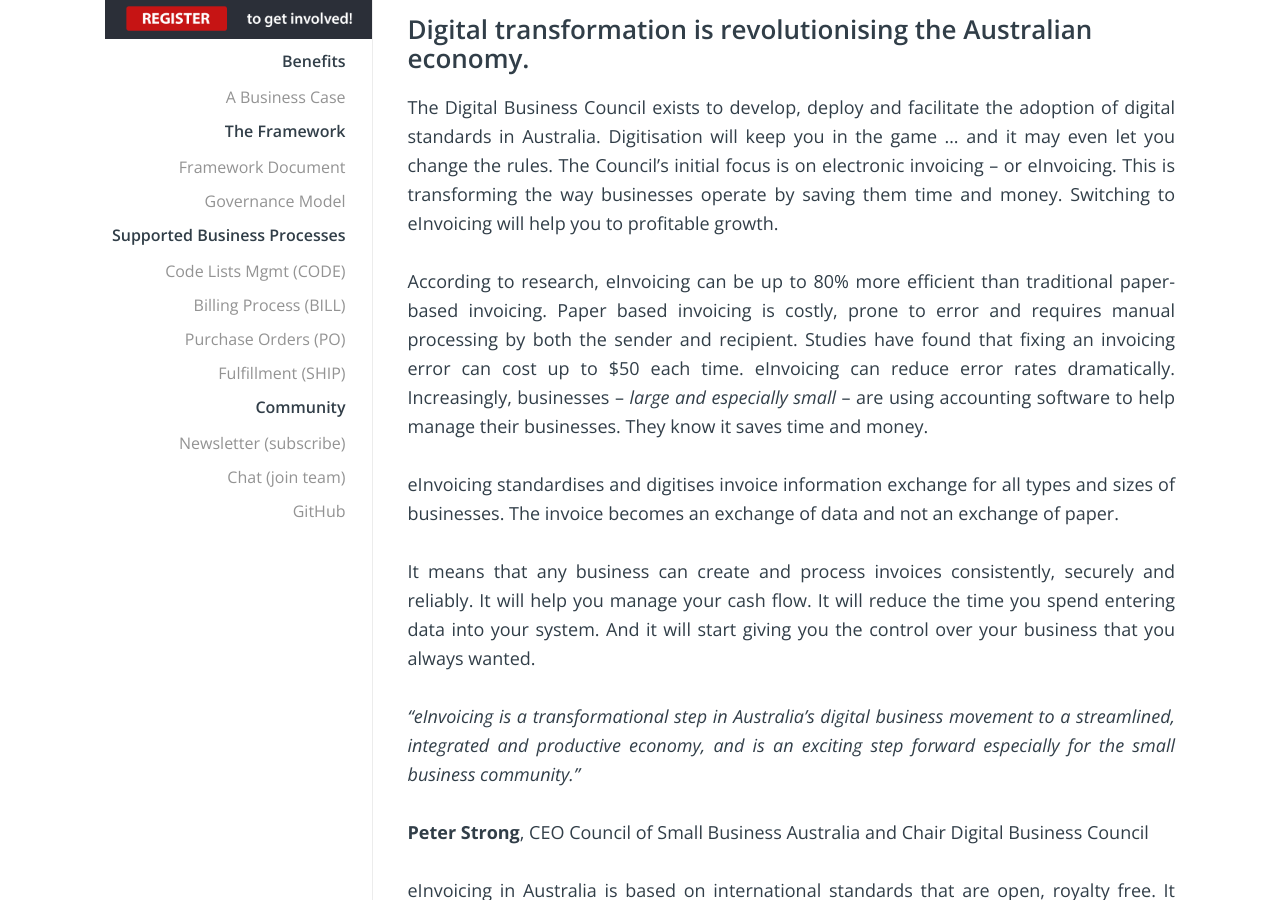
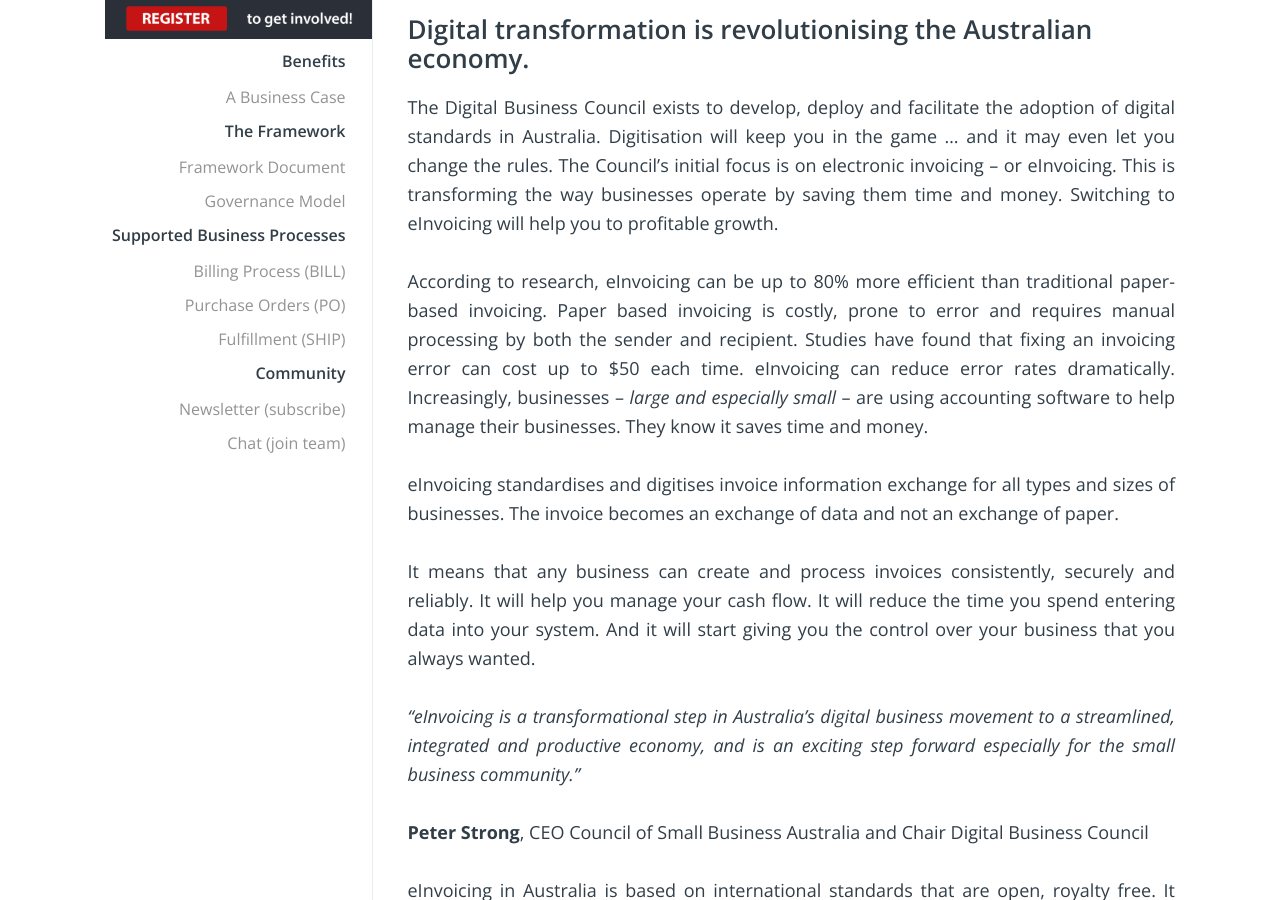
Before and after one commit to Digital-Business-Council/Digital-Business-Council.github.io, a Jekyll site: the page built from index.md, in a window 1280 px wide and 900 px high, scrolled down 327 px. Built offline with Jekyll 4.4.1, drawn with Linux system fonts in a browser that asks for light colours.

Commit message:
Update sidebar-menu.html

```diff
--- a/_includes/sidebar-menu.html
+++ b/_includes/sidebar-menu.html
@@ -7,12 +7,10 @@
     <li><a {% if current[1] == 'interoperability-framework' %}class="active"{% endif %} href="/interoperability-framework/">Framework Document</a></li>
     <li><a {% if current[1] == 'governance-model' %}class="active"{% endif %} href="/governance-model/">Governance Model</a></li>
     <li class="menu-title">Supported Business Processes</li>
-    <li><a {% if current[1] == 'code-lists' %}class="active"{% endif %} href="/code-lists/">Code Lists Mgmt (CODE)</a></li>
     <li><a {% if current[1] == 'billing-semantics' %}class="active"{% endif %} href="/billing-semantics/">Billing Process (BILL)</a></li>
     <li><a {% if current[1] == 'purchase-order-semantics' %}class="active"{% endif %} href="/purchase-order-semantics/">Purchase Orders (PO)</a></li>
     <li><a {% if current[1] == 'fulfillment-semantics' %}class="active"{% endif %} href="/fulfillment-semantics/">Fulfillment (SHIP)</a></li>
     <li class="menu-title">Community</li>
     <li><a href="http://eepurl.com/ctZ6hf" target="_blank">Newsletter (subscribe)</a></li>
     <li><a href="http://chat.ausdigital.org" target="_blank">Chat (join team)</a></li>
-    <li><a href="https://github.com/ausdigital/" target="_blank">GitHub</a></li>
 </ul>
```
